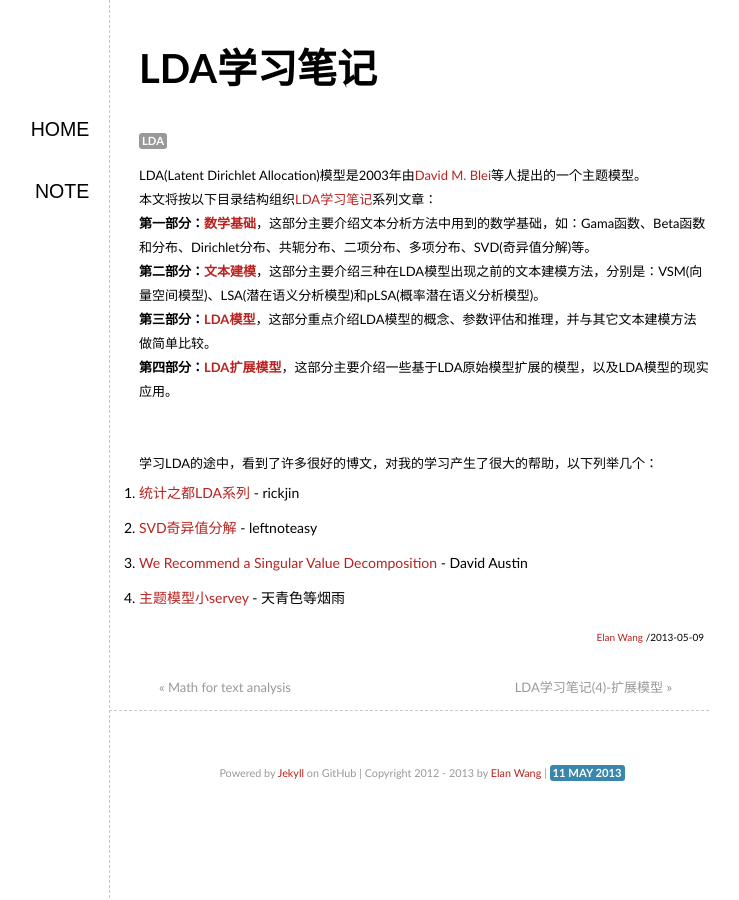
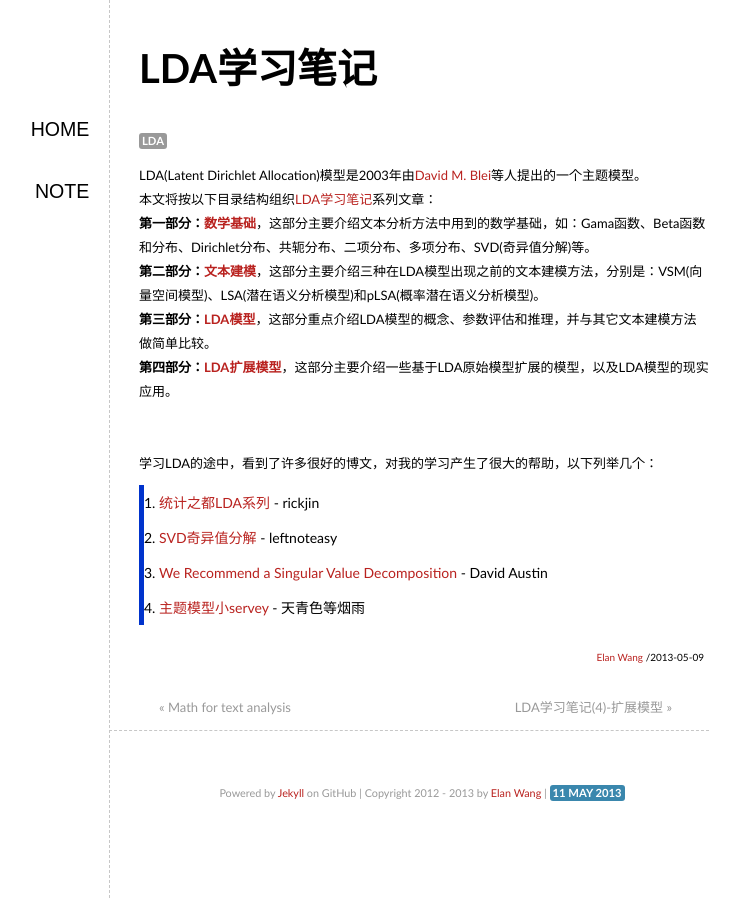
Before and after one commit to elan2wang/note, a Jekyll site: the page built from _posts/2013-05-09-LDA-note.md, in a window 1280 px wide. Shown: the whole page, without its empty margins (291-1030 px from the left). Built offline with Jekyll 4.4.1, drawn with Linux system fonts in a browser that asks for light colours.

Commit message:
edit LDA note

```diff
--- a/_posts/2013-05-09-LDA-note.md
+++ b/_posts/2013-05-09-LDA-note.md
@@ -11,10 +11,10 @@ LDA(Latent Dirichlet Allocation)模型是2003年由[David M. Blei](http://www.cs
 **第二部分：[文本建模]()**，这部分主要介绍三种在LDA模型出现之前的文本建模方法，分别是：VSM(向量空间模型)、LSA(潜在语义分析模型)和pLSA(概率潜在语义分析模型)。
 **第三部分：[LDA模型]()**，这部分重点介绍LDA模型的概念、参数评估和推理，并与其它文本建模方法做简单比较。
 **第四部分：[LDA扩展模型]({% post_url 2013-05-10-LDA-note-extend %})**，这部分主要介绍一些基于LDA原始模型扩展的模型，以及LDA模型的现实应用。
-<br/>
-<br/>
+<br>
+<br>
 学习LDA的途中，看到了许多很好的博文，对我的学习产生了很大的帮助，以下列举几个：
-1. [统计之都LDA系列](http://cos.name/author/rickjin/) - rickjin
-2. [SVD奇异值分解](http://www.cnblogs.com/LeftNotEasy/archive/2011/01/19/svd-and-applications.html) - leftnoteasy
-3. [We Recommend a Singular Value Decomposition](http://www.ams.org/samplings/feature-column/fcarc-svd) - David Austin
-4. [主题模型小servey](http://hi.baidu.com/batmanfly/item/376d53ed70256c0f65db008f) - 天青色等烟雨
+>1. [统计之都LDA系列](http://cos.name/author/rickjin/) - rickjin
+>2. [SVD奇异值分解](http://www.cnblogs.com/LeftNotEasy/archive/2011/01/19/svd-and-applications.html) - leftnoteasy
+>3. [We Recommend a Singular Value Decomposition](http://www.ams.org/samplings/feature-column/fcarc-svd) - David Austin
+>4. [主题模型小servey](http://hi.baidu.com/batmanfly/item/376d53ed70256c0f65db008f) - 天青色等烟雨
```
